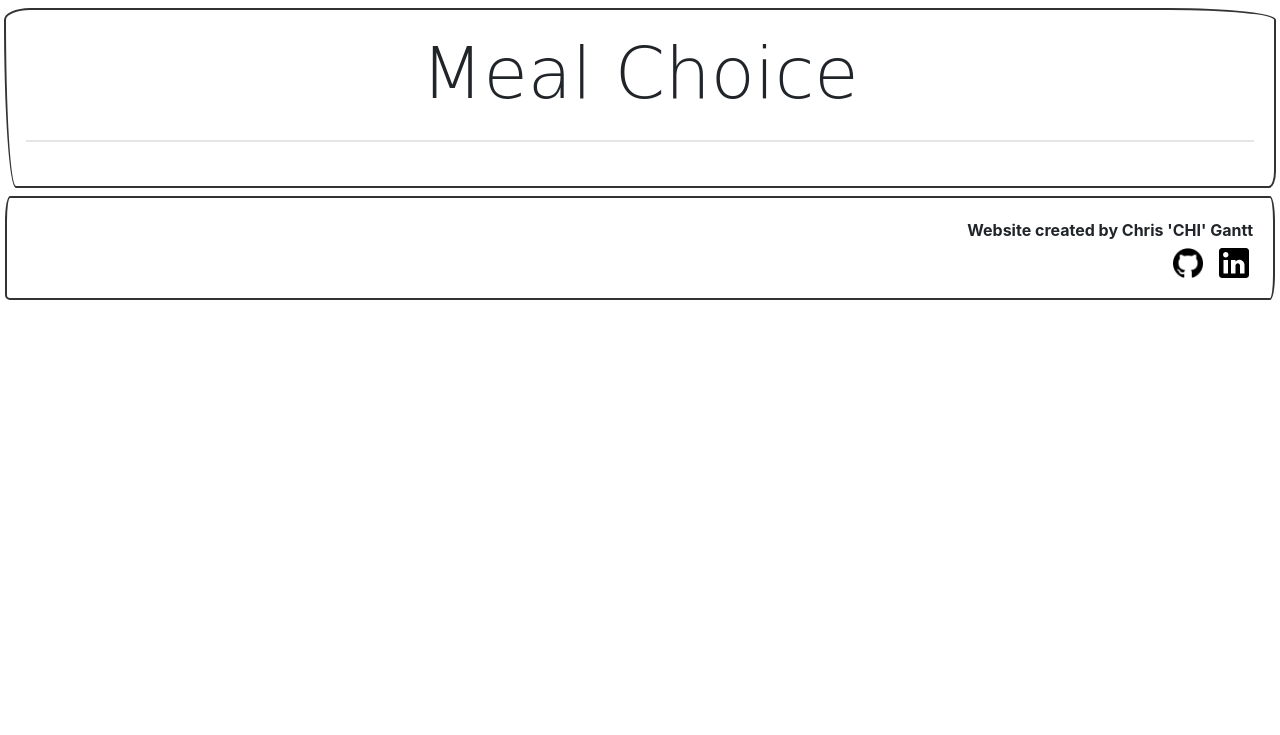
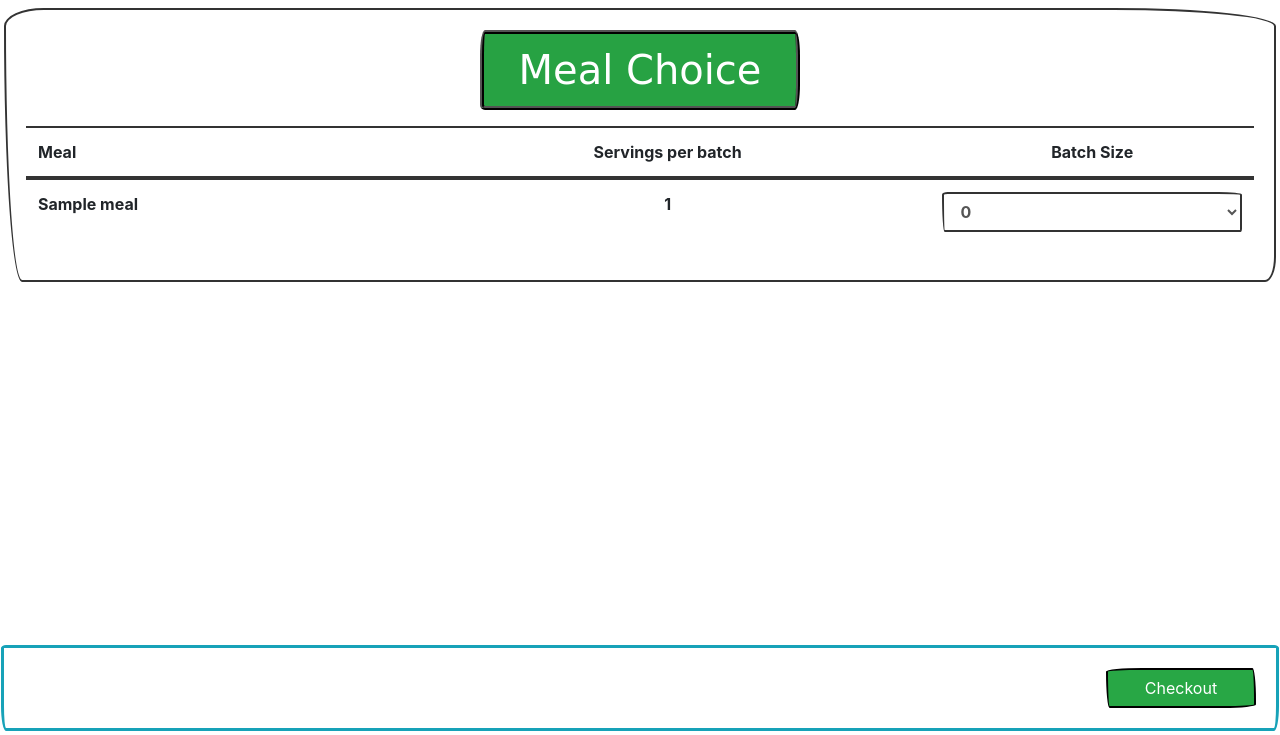
Before and after one commit to ganttArt/recipe-chi, a Django app: page /meal-choice in a window 1280 px wide. Shown: the part 65-800 px from the top of the page. Run offline with Django 3.2, Linux system fonts and the light colour scheme; tables that the repository leaves empty hold one stand-in row (values such as "Sample post"); some libraries are stand-ins or nearby versions; some web fonts are replaced.

Commit message:
Created layout for Meal-Choice page for grocery planning. Modified Class view in views.py to pass database data to this the meal choice template. Footer in base template was put in a block so it can be overwritten on the meal-choice page and other pages in the grocery planner.

```diff
--- a/groceries_app/static/css/grocery-planner/gp1-meal-choice.css
+++ b/groceries_app/static/css/grocery-planner/gp1-meal-choice.css
@@ -0,0 +1,49 @@
+a {
+    text-decoration: none;
+}
+
+a:hover {
+    text-decoration: none;
+}
+
+.card {
+    border: 3px solid;
+}
+
+.card-header {
+    border-bottom-width: 0;
+}
+
+.meal-name-column {
+    text-align: left;
+}
+
+#page-title {
+    max-width: 20rem;
+    border: 4px ridge black;
+}
+
+#checkout-footer {
+    position:fixed;
+    bottom:0;
+    left:0;
+    width: 100%;
+    background-color: white;
+}
+
+#footer-card {
+    max-width: 100%;
+    margin: 0px 1px 4px 1px;
+    border-radius: 5px 5px 5px 5px/3px 3px 25px 25px;
+}
+
+#checkout-button {
+    border: 2px solid black;
+    width: 150px;
+}
+
+@media screen and (max-width: 430px) {
+    .form-control {
+        width: auto;
+    }
+}
--- a/groceries_app/views.py
+++ b/groceries_app/views.py
@@ -1,4 +1,5 @@
 from django.views.generic import TemplateView
+from groceries_app.models import Meal
 
 
 class HomeView(TemplateView):
@@ -12,3 +13,8 @@ class RecipesView(TemplateView):
 
 class MealChoiceView(TemplateView):
     template_name = 'grocery_planner/gp1-meal-choice.html'
+
+    def get_context_data(self, **kwargs):
+        context = super().get_context_data(**kwargs)
+        context['meal_list'] = Meal.objects.order_by('name')
+        return context
--- a/templates/base.html
+++ b/templates/base.html
@@ -34,6 +34,7 @@
             </div>
         </nav>
         {% block content %}{% endblock content %}
+        {% block footer %}
         <footer>
             <div class="card border-primary" id='footer-card'>
                 <div class="card-body">
@@ -47,6 +48,7 @@
                 </div>
               </div>
         </footer>
+        {% endblock footer %}
         <!-- Bootstrap JavaScript -->
         <script src="https://code.jquery.com/jquery-3.4.1.slim.min.js" integrity="sha384-J6qa4849blE2+poT4WnyKhv5vZF5SrPo0iEjwBvKU7imGFAV0wwj1yYfoRSJoZ+n" crossorigin="anonymous"></script>
         <script src="https://cdn.jsdelivr.net/npm/popper.js@1.16.0/dist/umd/popper.min.js" integrity="sha384-Q6E9RHvbIyZFJoft+2mJbHaEWldlvI9IOYy5n3zV9zzTtmI3UksdQRVvoxMfooAo" crossorigin="anonymous"></script>
--- a/templates/grocery_planner/gp1-meal-choice.html
+++ b/templates/grocery_planner/gp1-meal-choice.html
@@ -1,13 +1,51 @@
 {% extends 'base.html' %}
 {% load static %}
 {% block css %}
+<link rel="stylesheet" href="{% static 'css/grocery-planner/gp1-meal-choice.css' %}">
+{% endblock %}
 
-{% endblock %}
-<link rel="stylesheet" href="{% static 'css/grocery-planner/gp1-meal-choice.css' %}">
 {% block content %}
+<form>
+    <div class="jumbotron">
+        <div class="card text-white bg-success mb-3 mx-auto" id='page-title'>
+            <h1 class="card-header">Meal Choice</h1>
+        </div>
+        <table class="table table-hover">
+            <thead>
+                <tr>
+                    <th scope="col" class='meal-name-column'>Meal</th>
+                    <th scope="col">Servings per batch</th>
+                    <th scope="col">Batch Size</th>
+                </tr>
+            </thead>
+            <tbody>
+                {% for meal in meal_list %}
+                <tr>
+                    <td scope="row" class='meal-name-column'>{{ meal.name }}</td>
+                    <td>{{ meal.portion_number }}</td>
+                    <td>
+                        <select class="form-control" id="exampleSelect1">
+                            <option>0</option>
+                            <option>1x</option>
+                            <option>2x</option>
+                            <option>3x</option>
+                            <option>4x</option>
+                        </select>
+                    </td>
+                </tr>
+                {% endfor %}
+            </tbody>
+        </table>
+    </div>
 
-<div class="jumbotron">
-    <h1 class="display-3">Meal Choice</h1>
-    <hr class="my-4">
-  </div>
+    <footer id="checkout-footer">
+        <div class="card border-info" id="footer-card">
+            <div class="card-body">
+                <button type="submit" class="btn btn-success" id='checkout-button'>Checkout</button>
+            </div>
+        </div>
+    </footer>
+</form>
 {% endblock content %}
+
+{% block footer %} {% endblock footer %}
```
